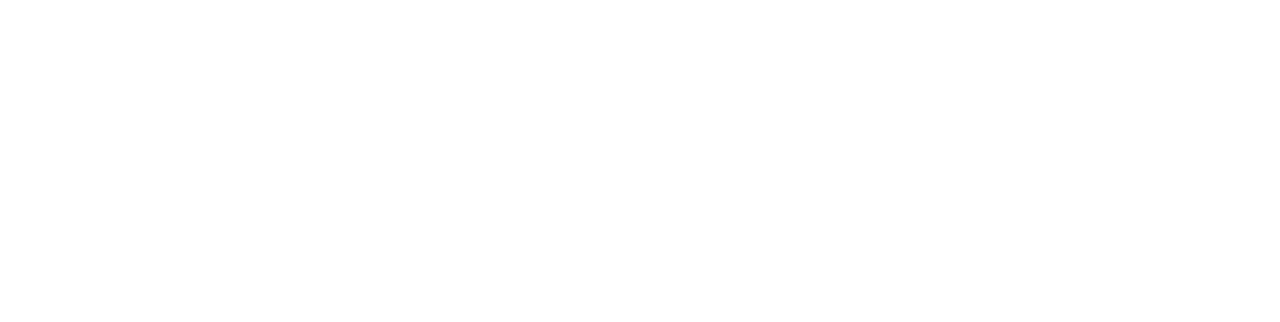
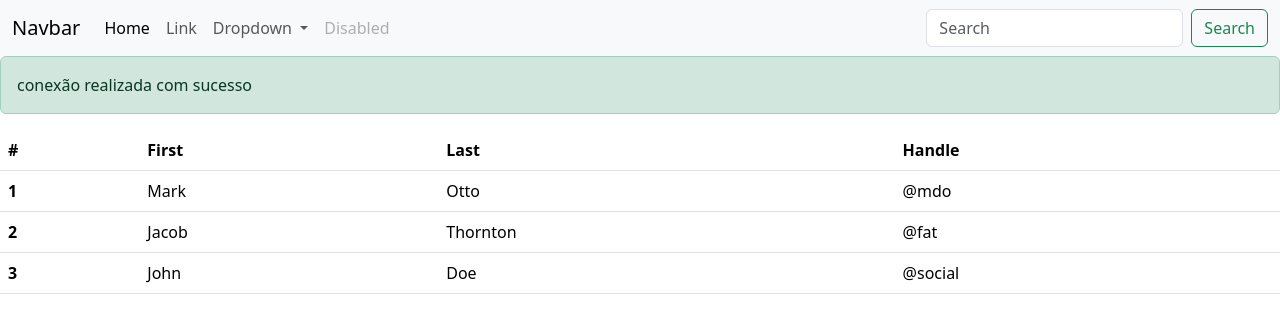
Before and after one commit to IsaIcebb/IW2B, a plain HTML site: page index.html in a window 1280 px wide. Drawn offline with Linux system fonts and the light colour scheme.

Commit message:
arrumei e fiz pasta nova e comecei um projeto novo

```diff
--- a/index.html
+++ b/index.html
@@ -4,11 +4,79 @@
     <meta charset="UTF-8">
     <meta http-equiv="X-UA-Compatible" content="IE=edge">
     <meta name="viewport" content="width=device-width, initial-scale=1.0">
+    <link href="css/bootstrap.min.css" rel="stylesheet" integrity="sha384-LN+7fdVzj6u52u30Kp6M/trliBMCMKTyK833zpbD+pXdCLuTusPj697FH4R/5mcr" crossorigin="anonymous">
     <title>Document</title>
 </head>
 <body>
-    <script>
-        alert("Bem Vindo Usuário")
-    </script>
+    <nav class="navbar navbar-expand-lg bg-body-tertiary">
+        <div class="container-fluid">
+          <a class="navbar-brand" href="#">Navbar</a>
+          <button class="navbar-toggler" type="button" data-bs-toggle="collapse" data-bs-target="#navbarSupportedContent" aria-controls="navbarSupportedContent" aria-expanded="false" aria-label="Toggle navigation">
+            <span class="navbar-toggler-icon"></span>
+          </button>
+          <div class="collapse navbar-collapse" id="navbarSupportedContent">
+            <ul class="navbar-nav me-auto mb-2 mb-lg-0">
+              <li class="nav-item">
+                <a class="nav-link active" aria-current="page" href="#">Home</a>
+              </li>
+              <li class="nav-item">
+                <a class="nav-link" href="#">Link</a>
+              </li>
+              <li class="nav-item dropdown">
+                <a class="nav-link dropdown-toggle" href="#" role="button" data-bs-toggle="dropdown" aria-expanded="false">
+                  Dropdown
+                </a>
+                <ul class="dropdown-menu">
+                  <li><a class="dropdown-item" href="#">Action</a></li>
+                  <li><a class="dropdown-item" href="#">Another action</a></li>
+                  <li><hr class="dropdown-divider"></li>
+                  <li><a class="dropdown-item" href="#">Something else here</a></li>
+                </ul>
+              </li>
+              <li class="nav-item">
+                <a class="nav-link disabled" aria-disabled="true">Disabled</a>
+              </li>
+            </ul>
+            <form class="d-flex" role="search">
+              <input class="form-control me-2" type="search" placeholder="Search" aria-label="Search"/>
+              <button class="btn btn-outline-success" type="submit">Search</button>
+            </form>
+          </div>
+        </div>
+      </nav>
+      <div class="alert alert-success" role="alert">
+conexão realizada com  sucesso
+      </div>
+      <table class="table">
+        <thead>
+          <tr>
+            <th scope="col">#</th>
+            <th scope="col">First</th>
+            <th scope="col">Last</th>
+            <th scope="col">Handle</th>
+          </tr>
+        </thead>
+        <tbody>
+          <tr>
+            <th scope="row">1</th>
+            <td>Mark</td>
+            <td>Otto</td>
+            <td>@mdo</td>
+          </tr>
+          <tr>
+            <th scope="row">2</th>
+            <td>Jacob</td>
+            <td>Thornton</td>
+            <td>@fat</td>
+          </tr>
+          <tr>
+            <th scope="row">3</th>
+            <td>John</td>
+            <td>Doe</td>
+            <td>@social</td>
+          </tr>
+        </tbody>
+      </table>
+    <script src="js/bootstrap.bundle.min.js" integrity="sha384-ndDqU0Gzau9qJ1lfW4pNLlhNTkCfHzAVBReH9diLvGRem5+R9g2FzA8ZGN954O5Q" crossorigin="anonymous"></script>
 </body>
 </html>
```
Also changed, not shown: js/index.html (added, +14 -0 lines), SEMESTRE PASSADO/FORM.html (renamed from FORM.html), SEMESTRE PASSADO/bingo.html (renamed from bingo.html), SEMESTRE PASSADO/botao.html (renamed from botao.html), SEMESTRE PASSADO/favicon-16x16.png (renamed from favicon-16x16.png), SEMESTRE PASSADO/objeto.html (renamed from objeto.html), SEMESTRE PASSADO/pokedex.html (renamed from pokedex.html), css/bootstrap.min.css (added), js/bootstrap.bundle.min.js (added).
